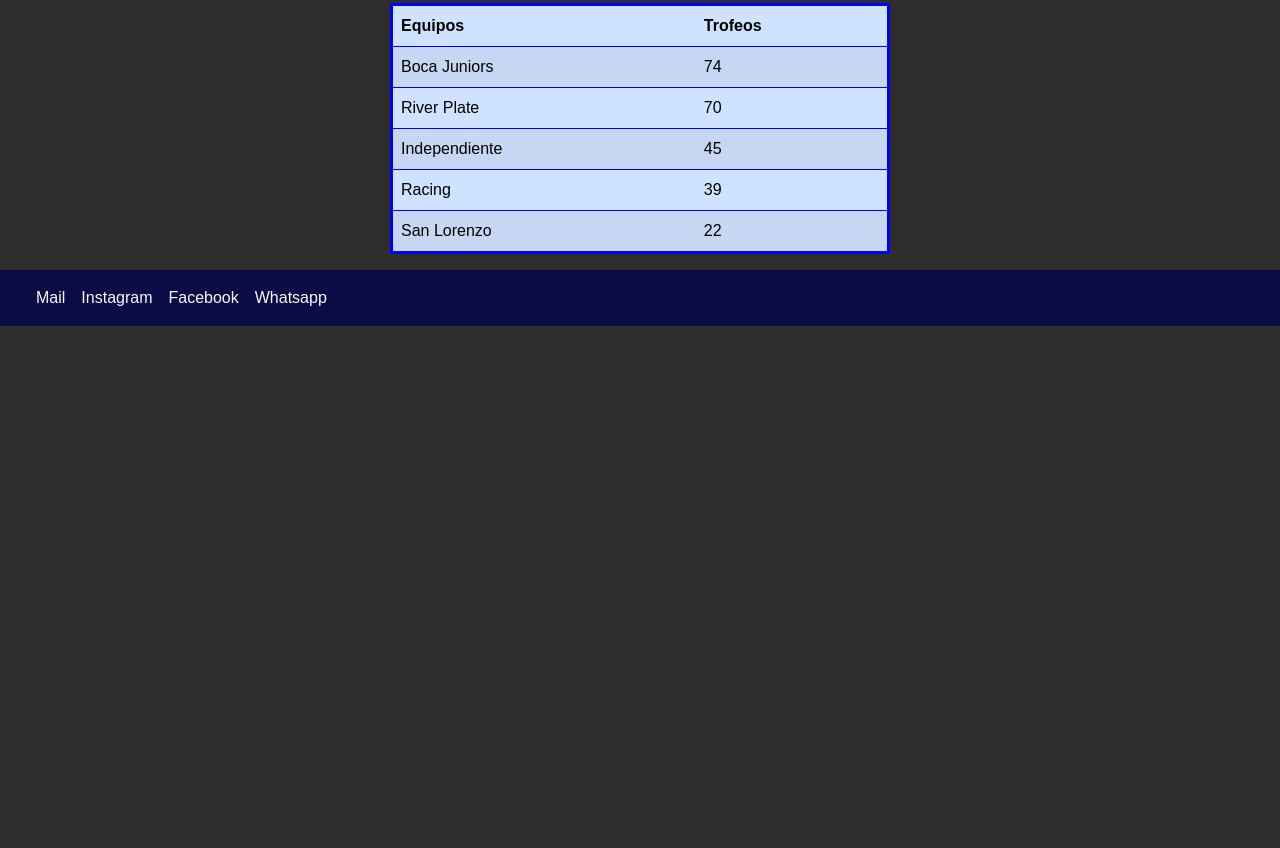
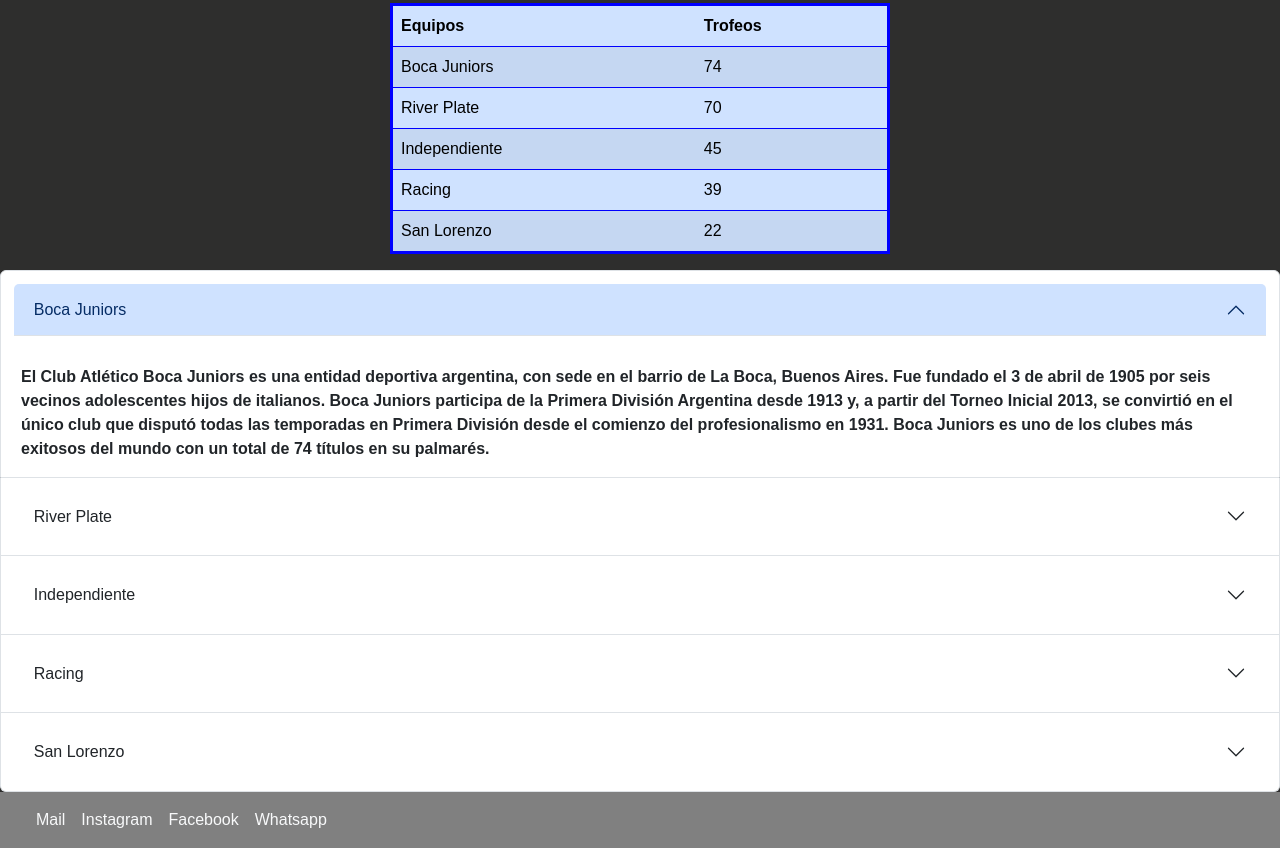
Before and after one commit to EduGalli/ProyectoPagina, a plain HTML site: page paginas/argentina.html in a window 1280 px wide. Shown: the part 939-1787 px from the top of the page. Before the commit the page ends 1265 px from the top, so only its background shows below. Drawn offline with nearby package versions, Linux system fonts and the light colour scheme.

Commit message:
Agregue Acordion

```diff
--- a/css/estilo.css
+++ b/css/estilo.css
@@ -33,7 +33,7 @@
     width:50px;
 }
 .colorPropio{
-    background-color: #0b0c45;
+    background-color: gray;
 }
 .carousel-item{
     height: 600px;
@@ -45,7 +45,7 @@
 .carousel-caption p,h5 {
     background-color: black;
     color: white;
-  }
+}
 main p{
     color: rgb(209, 209, 217);
     font-size: 18px;
--- a/paginas/argentina.html
+++ b/paginas/argentina.html
@@ -16,7 +16,7 @@
               <a class="navbar-brand" href="#"><img class="logo" src="../img/estadistica3.png" alt="logo"></a>
               <button class="navbar-toggler" type="button" data-bs-toggle="collapse" data-bs-target="#navbarNavAltMarkup" aria-controls="navbarNavAltMarkup" aria-expanded="false" aria-label="Toggle navigation">
               <span class="navbar-toggler-icon"></span>
-            </button>
+              </button>
             <div class="collapse navbar-collapse" id="navbarNavAltMarkup">
               <div class="navbar-nav">
                 <a class="nav-link active text-light"  aria-current="page" href="../index.html">Inicio</a>
@@ -131,7 +131,68 @@
                 </tbody>
               </table>
       </section>
-
+      <div class="accordion" id="accordionPanelsStayOpenExample">
+        <div class="accordion-item">
+          <h2 class="accordion-header">
+            <button class="accordion-button" type="button" data-bs-toggle="collapse" data-bs-target="#panelsStayOpen-collapseOne" aria-expanded="true" aria-controls="panelsStayOpen-collapseOne">
+              Boca Juniors
+            </button>
+          </h2>
+          <div id="panelsStayOpen-collapseOne" class="accordion-collapse collapse show">
+            <div class="accordion-body">
+              <strong>El Club Atlético Boca Juniors es una entidad deportiva argentina, con sede en el barrio de La Boca, Buenos Aires. Fue fundado el 3 de abril de 1905 por seis vecinos adolescentes hijos de italianos. Boca Juniors participa de la Primera División Argentina desde 1913 y, a partir del Torneo Inicial 2013, se convirtió en el único club que disputó todas las temporadas en Primera División desde el comienzo del profesionalismo en 1931. Boca Juniors es uno de los clubes más exitosos del mundo con un total de 74 títulos en su palmarés. </strong>
+            </div>
+          </div>
+        </div>
+        <div class="accordion-item">
+          <h2 class="accordion-header">
+            <button class="accordion-button collapsed" type="button" data-bs-toggle="collapse" data-bs-target="#panelsStayOpen-collapseTwo" aria-expanded="false" aria-controls="panelsStayOpen-collapseTwo">
+              River Plate
+            </button>
+          </h2>
+          <div id="panelsStayOpen-collapseTwo" class="accordion-collapse collapse">
+            <div class="accordion-body">
+              <strong>El Club Atlético River Plate es una entidad polideportiva de Argentina. Fue fundado el 25 de mayo de 1901 en el barrio de La Boca, tras la fusión de los clubes Santa Rosa y La Rosales, y su nombre proviene de la antigua denominación que se le daba en el inglés británico al Río de la Plata. River Plate es uno de los clubes más exitosos del mundo con un total de 70 títulos en su palmarés.</strong>
+            </div>
+          </div>
+        </div>
+        <div class="accordion-item">
+          <h2 class="accordion-header">
+            <button class="accordion-button collapsed" type="button" data-bs-toggle="collapse" data-bs-target="#panelsStayOpen-collapseThree" aria-expanded="false" aria-controls="panelsStayOpen-collapseThree">
+              Independiente
+            </button>
+          </h2>
+          <div id="panelsStayOpen-collapseThree" class="accordion-collapse collapse">
+            <div class="accordion-body">
+              <strong>El Club Atlético Independiente, conocido simplemente como Independiente, es una entidad deportiva de Argentina de la ciudad de Avellaneda, situado en el sur del Gran Buenos Aires. Fue fundado el 1 de enero de 1905 por unos jóvenes empleados independentistas del Club Maipú. Es uno de los clubes más laureados y con mayor renombre históricamente de Argentina, América del Sur y el mundo. </strong>
+            </div>
+          </div>
+        </div>
+        <div class="accordion-item">
+          <h2 class="accordion-header">
+            <button class="accordion-button collapsed" type="button" data-bs-toggle="collapse" data-bs-target="#panelsStayOpen-collapseFour" aria-expanded="false" aria-controls="panelsStayOpen-collapseFour">
+              Racing
+            </button>
+          </h2>
+          <div id="panelsStayOpen-collapseFour" class="accordion-collapse collapse">
+            <div class="accordion-body">
+              <strong>Racing Club, conocido popularmente como La Academia, es una entidad polideportiva con sede en Avellaneda, ciudad ubicada en el Gran Buenos Aires, Argentina. Fue fundado como club de fútbol el 25 de marzo de 1903, con la particular de ser el primer club argentino creado íntegramente por criollos.</strong>
+            </div>
+          </div>
+        </div>
+        <div class="accordion-item">
+          <h2 class="accordion-header">
+            <button class="accordion-button collapsed" type="button" data-bs-toggle="collapse" data-bs-target="#panelsStayOpen-collapseFive" aria-expanded="false" aria-controls="panelsStayOpen-collapseFive">
+              San Lorenzo
+            </button>
+          </h2>
+          <div id="panelsStayOpen-collapseFive" class="accordion-collapse collapse">
+            <div class="accordion-body">
+              <strong>El Club Atlético San Lorenzo de Almagro, mayormente conocido como San Lorenzo de Almagro o simplemente San Lorenzo, es una entidad deportiva argentina con sede en el barrio de Boedo, Buenos Aires. Fue fundado el 1 de abril de 1908 por iniciativa de un grupo de jóvenes con la colaboración del sacerdote salesiano Lorenzo Massa.</strong>
+            </div>
+          </div>
+        </div>
+      </div>
     </main>
     <footer>
       <nav class="navbar navbar-expand-lg colorPropio">
```
